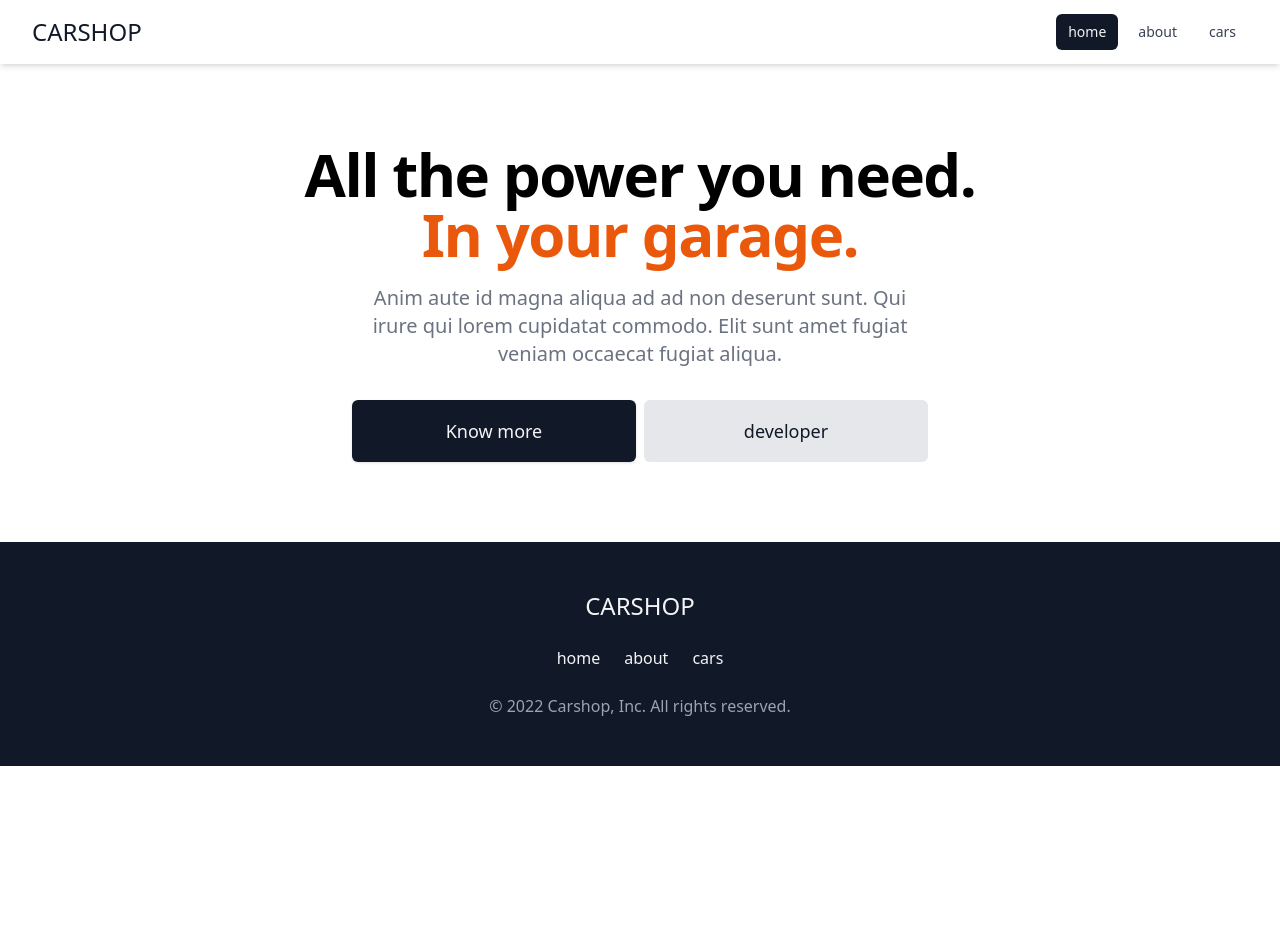
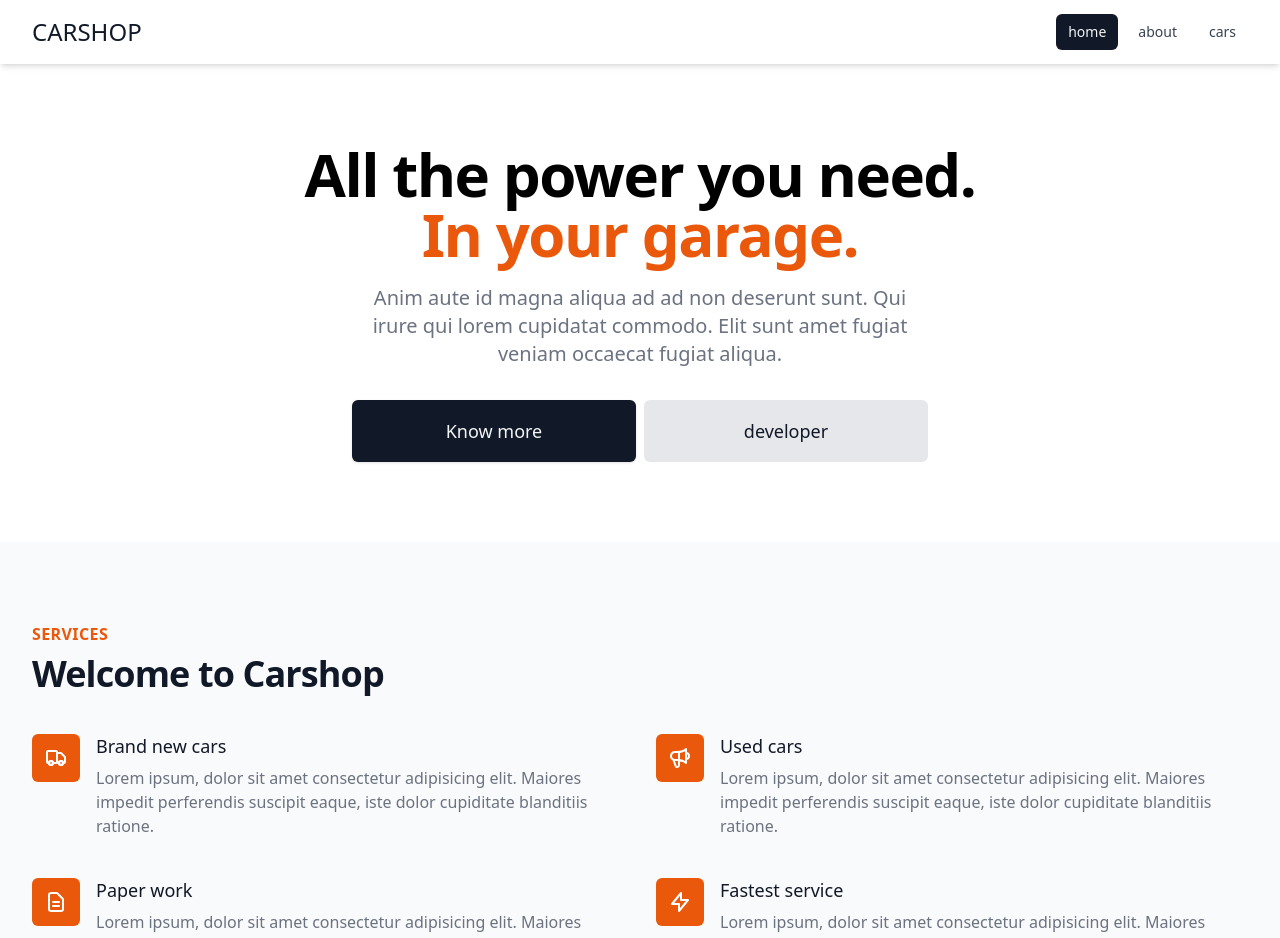
Before and after one commit to MartinIsProgramming/ha-front-final-project, a Next.js app: page / in a window 1280 px wide. Shown: the top 938 px of the page. Before the commit the page ends 800 px from the top, so only its background shows below. Built offline with nearby package versions, Linux system fonts and the light colour scheme.

Commit message:
services components

```diff
--- a/components/Footer.js
+++ b/components/Footer.js
@@ -8,8 +8,8 @@ const navigation = [
 
 const Footer = () => {
   return (
-    <footer className="bg-primary-brand-dark">
-      <div className="flex flex-col items-center max-w-6xl py-12 mx-auto space-y-4">
+    <footer className="border-t-2 bg-primary-brand-dark border-brand-orange">
+      <div className="flex flex-col items-center max-w-6xl py-12 mx-auto space-y-4 sm:py-20">
         <Link href="/">
           <a className="text-2xl text-gray-100">CARSHOP</a>
         </Link>
--- /dev/null
+++ b/components/Services.js
@@ -0,0 +1,70 @@
+import {
+  DocumentTextIcon,
+  SpeakerphoneIcon,
+  TruckIcon,
+  LightningBoltIcon,
+} from '@heroicons/react/outline';
+
+const services = [
+  {
+    name: 'Brand new cars',
+    description:
+      'Lorem ipsum, dolor sit amet consectetur adipisicing elit. Maiores impedit perferendis suscipit eaque, iste dolor cupiditate blanditiis ratione.',
+    icon: TruckIcon,
+  },
+  {
+    name: 'Used cars',
+    description:
+      'Lorem ipsum, dolor sit amet consectetur adipisicing elit. Maiores impedit perferendis suscipit eaque, iste dolor cupiditate blanditiis ratione.',
+    icon: SpeakerphoneIcon,
+  },
+  {
+    name: 'Paper work',
+    description:
+      'Lorem ipsum, dolor sit amet consectetur adipisicing elit. Maiores impedit perferendis suscipit eaque, iste dolor cupiditate blanditiis ratione.',
+    icon: DocumentTextIcon,
+  },
+  {
+    name: 'Fastest service',
+    description:
+      'Lorem ipsum, dolor sit amet consectetur adipisicing elit. Maiores impedit perferendis suscipit eaque, iste dolor cupiditate blanditiis ratione.',
+    icon: LightningBoltIcon,
+  },
+];
+
+const Welcome = () => {
+  return (
+    <section className="py-12 bg-gray-50 sm:py-20">
+      <div className="px-4 mx-auto max-w-7xl sm:px-6 lg:px-8">
+        <h2 className="text-base font-semibold tracking-wide uppercase text-brand-orange">
+          Services
+        </h2>
+        <p className="mt-2 text-3xl font-extrabold leading-8 tracking-tight text-primary-brand-dark sm:text-4xl">
+          Welcome to Carshop
+        </p>
+
+        <div className="mt-10">
+          <dl className="space-y-10 md:space-y-0 md:grid md:grid-cols-2 md:gap-x-8 md:gap-y-10">
+            {services.map(feature => (
+              <div key={feature.name} className="relative">
+                <dt>
+                  <div className="absolute flex items-center justify-center w-12 h-12 text-white rounded-md bg-brand-orange">
+                    <feature.icon className="w-6 h-6" aria-hidden="true" />
+                  </div>
+                  <p className="ml-16 text-lg font-medium leading-6 text-primary-brand-dark">
+                    {feature.name}
+                  </p>
+                </dt>
+                <dd className="mt-2 ml-16 text-base text-gray-500">
+                  {feature.description}
+                </dd>
+              </div>
+            ))}
+          </dl>
+        </div>
+      </div>
+    </section>
+  );
+};
+
+export default Welcome;
--- a/pages/index.js
+++ b/pages/index.js
@@ -1,7 +1,13 @@
 import HeroSection from '../components/HeroSection';
+import Services from '../components/Services';
 
 const HomePage = () => {
-  return <HeroSection />;
+  return (
+    <>
+      <HeroSection />
+      <Services />
+    </>
+  );
 };
 
 export default HomePage;
```
